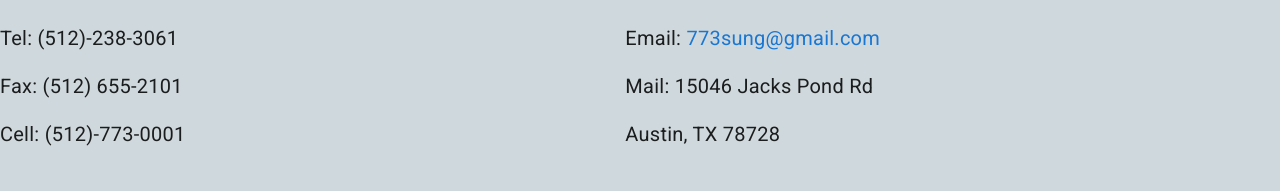
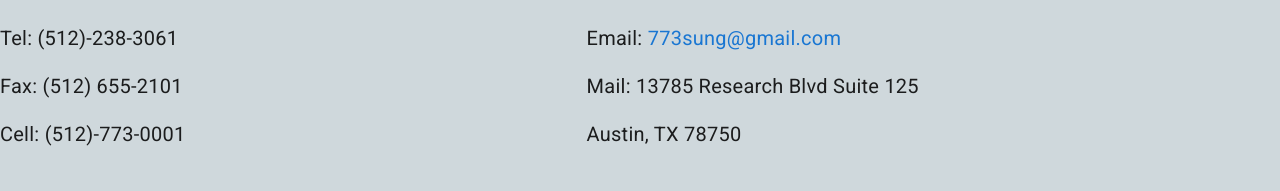
Before and after one commit to jaelee0409/SC-Construction, a Nuxt app: page /contact in a window 1280 px wide. Shown: the part 187-378 px from the top of the page. Built offline with nearby package versions, Linux system fonts and the light colour scheme.

Commit message:
Fixed the address.

```diff
--- a/pages/contact.vue
+++ b/pages/contact.vue
@@ -14,8 +14,8 @@
                 <v-layout>
                     <v-flex ml-5 xs12 class="title font-weight-regular text-xs-left">
                         <p>Email: <a href="mailto:773sung@gmail.com" id="emailLink">773sung@gmail.com</a></p>
-                        <p>Mail: 15046 Jacks Pond Rd</p>
-                        <p>Austin, TX 78728</p>
+                        <p>Mail: 13785 Research Blvd Suite 125</p>
+                        <p>Austin, TX 78750</p>
                     </v-flex>
                 </v-layout>
             </v-layout>
```
